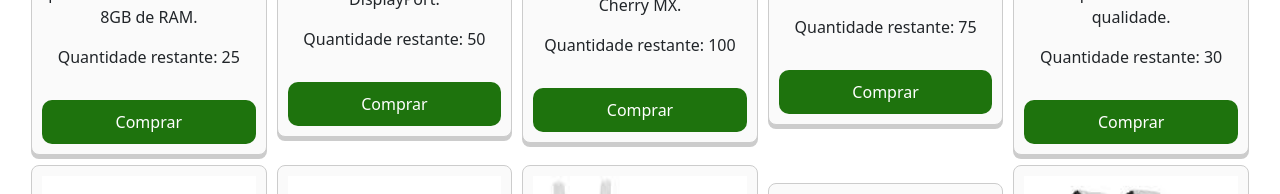
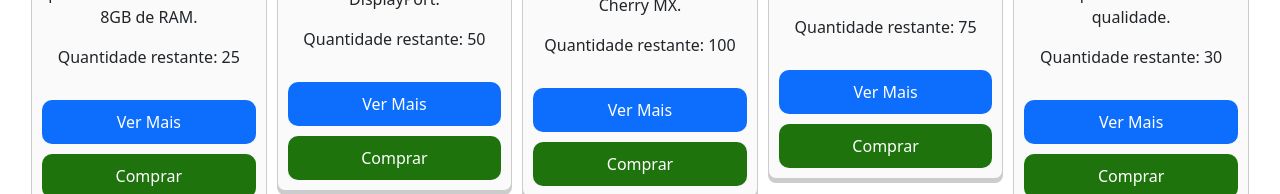
Before and after one commit to Adilson-Fernando-Neves-Ornellas/Trabalho-ReactJs-Serratec-2023.2, a React (Vite) app in the folder project-serraTec-2023.2/: page / in a window 1280 px wide. Shown: the part 717-911 px from the top of the page. Built offline with nearby package versions, Linux system fonts and the light colour scheme; data requests are answered from the project's data file.

Commit message:
fix: correção do loop que tava dando na pagina de produto p pagina de produto especifico

```diff
--- a/project-serraTec-2023.2/src/Paginas/ProdutoEspecifico/ProdutoEspecifico.jsx
+++ b/project-serraTec-2023.2/src/Paginas/ProdutoEspecifico/ProdutoEspecifico.jsx
@@ -1,6 +1,5 @@
 import { useParams } from "react-router-dom";
 import NavBar from "../../components/NavBar/NavBar"
-import Header from "../../components/header/header";
 
 const ProdutoEspecifico = () => {
   const { id } = useParams()
@@ -9,7 +8,6 @@ const ProdutoEspecifico = () => {
     return (
       <>
         <NavBar/>
-        <Header/>
         Pagina do Produto {id}
       </>
     );
--- a/project-serraTec-2023.2/src/components/CardProdutos/CardProduto.jsx
+++ b/project-serraTec-2023.2/src/components/CardProdutos/CardProduto.jsx
@@ -6,10 +6,9 @@ const CardProduto = ({id,nome,preco,quantidade,descricao,imgurl}) => {
   const navigate = useNavigate()
 
   function pageproduto(id){
-    alert("Entrei na função")
-    console.log(id)
     navigate("/produto/"+ id)
   }
+
     return (
     <div className="card" key={id}>
       <div className='conteinerImgProd'>
@@ -21,7 +20,7 @@ const CardProduto = ({id,nome,preco,quantidade,descricao,imgurl}) => {
         <p className="descricaoProd">{descricao}</p>
         <p className="quantidadeProd">Quantidade restante: {quantidade}</p>
       </div>
-      {/* <button className="buttonVerMais" onClick={pageproduto(id)}>Ver Mais</button> */}
+      <button className="buttonVerMais" onClick={() => pageproduto(id)}>Ver Mais</button>
       <button className="buttonCompra">Comprar</button>
     </div>
   );
```
